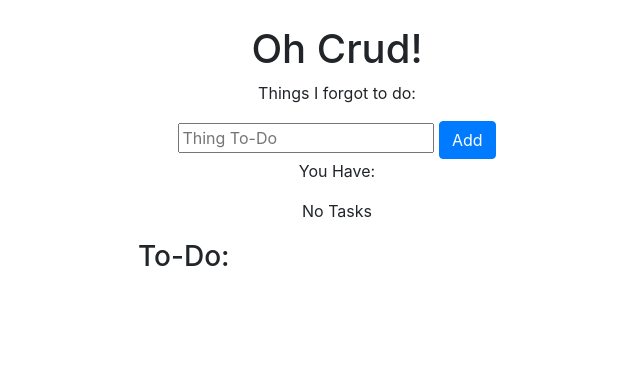
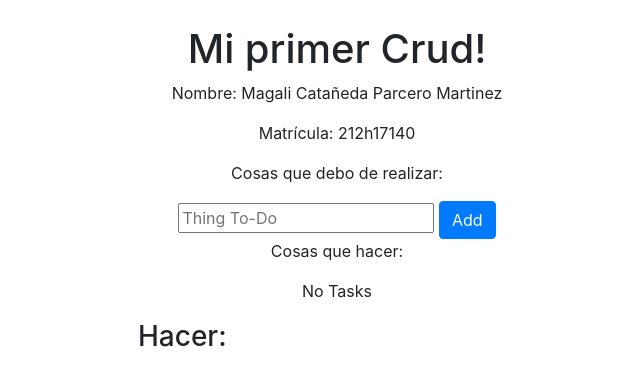
Before and after one commit to Magaly203/Simple-Crud-html-css-js-master, a plain HTML site: page Simple-Crud-html-css-js-master/index.html in a window 1280 px wide. Shown: the whole page, without its empty margins (303-943 px from the left). Drawn offline with nearby package versions, Linux system fonts and the light colour scheme.

Commit message:
Mis cambio

```diff
--- a/Simple-Crud-html-css-js-master/index.html
+++ b/Simple-Crud-html-css-js-master/index.html
@@ -9,8 +9,10 @@
 <body>
 
     <div class="title">
-        <h1>Oh Crud!</h1>
-        <p>Things I forgot to do:</p>
+        <h1>Mi primer Crud!</h1>
+        <p>Nombre: Magali Catañeda Parcero Martinez</p>
+        <p>Matrícula: 212h17140</p>
+        <p>Cosas que debo de realizar:</p>
     </div>
 
 <div class="form">
@@ -18,12 +20,13 @@
     <input type="text" id="add-todo" placeholder="Thing To-Do">
     <input type="submit" value="Add" class="btn btn-primary">
     </form>
-    <p>You Have: </p>
+    <p>Cosas que hacer: </p>
+
     <p id="counter"></p>
 
     <table>
     <tr class="to-do">
-        <th><h3>To-Do:</h3></th>
+        <th><h3>Hacer:</h3></th>
     </tr>
         <tbody id="tasks">
         </tbody>
```
